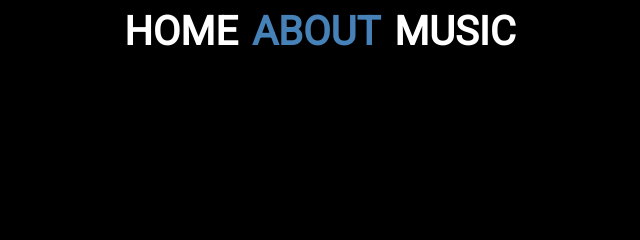
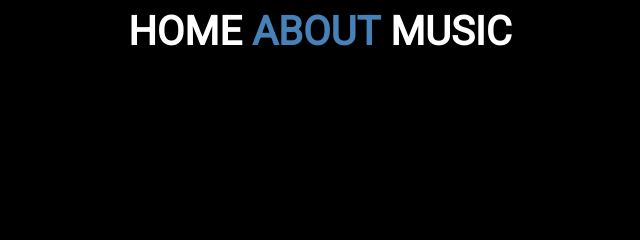
Before and after one commit to gita101/tsarafchavez.github.io, a plain HTML site: page about.html in a window 1280 px wide. Shown: the top 240 px of the page, 340-980 px from the left. Drawn offline with nearby package versions, Linux system fonts and the light colour scheme; a script that the page names is missing; a web font is replaced by a local one.

Commit message:
messing with arrow

```diff
--- a/assets/css/style.css
+++ b/assets/css/style.css
@@ -19,7 +19,7 @@ li {
 li a {
     color: white;
     /* text-align: center; */
-    padding: 16px 2px;
+    /* padding: 14px 16px; */
     text-decoration: none;
 }
 li a:hover:not(.active) {
```
Also changed, not shown: index.html (+2 -3 lines).
